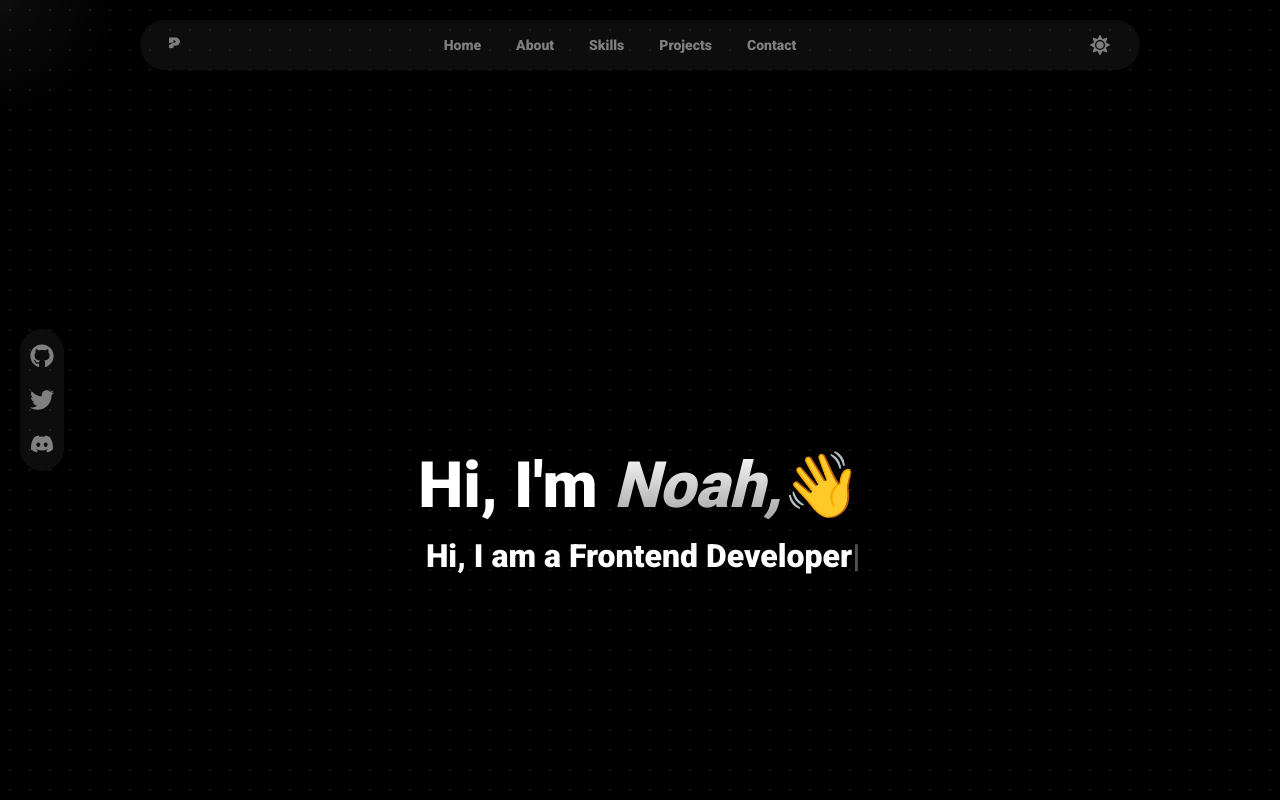
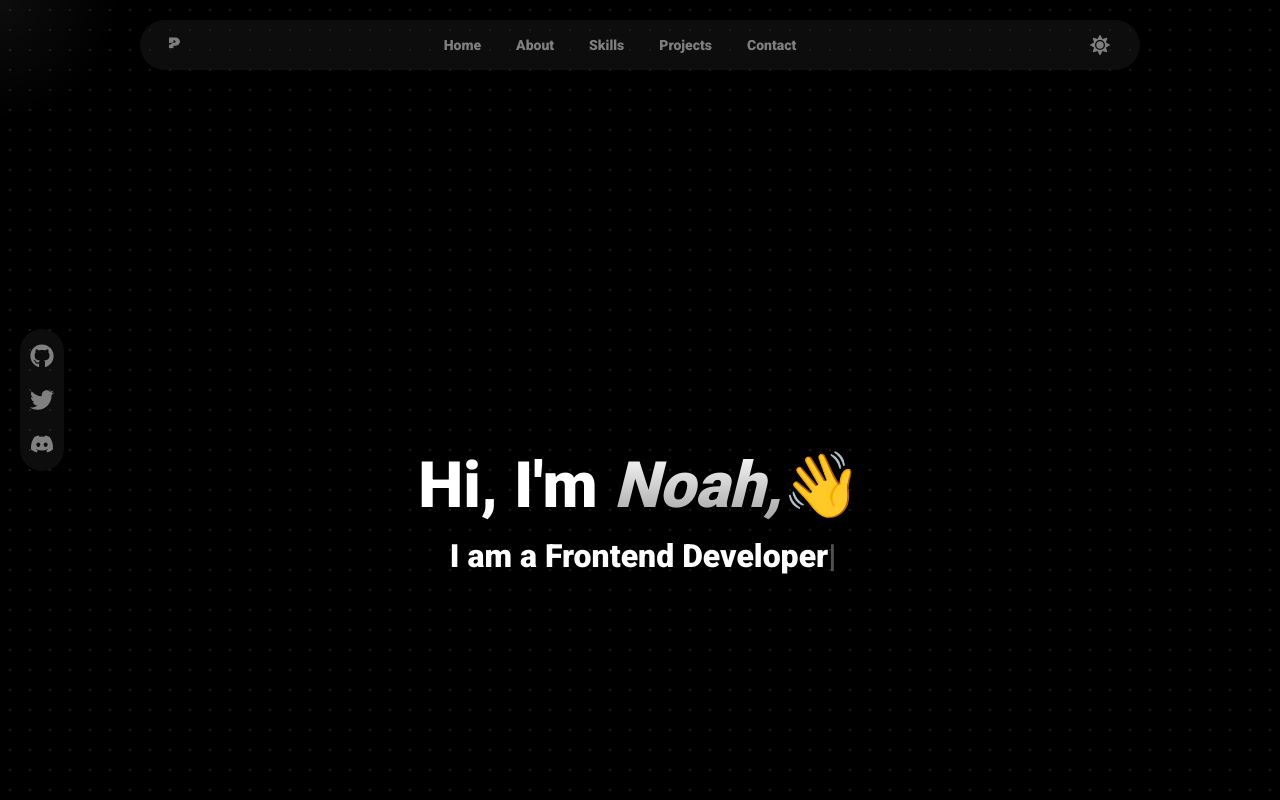
Before and after one commit to NoahWhiteson/noahw, a React (Create React App) app: page / in a window 1280 px wide. Shown: the top 800 px of the page. Built offline with nearby package versions, Linux system fonts and the light colour scheme.

Commit message:
Update App.tsx

```diff
--- a/src/App.tsx
+++ b/src/App.tsx
@@ -30,7 +30,7 @@ interface TrailPoint {
 function App() {
   const [animationComplete, setAnimationComplete] = useState(false);
   const [displayedText, setDisplayedText] = useState('');
-  const roles = ['Hi, I am a Frontend Developer', 'Hi, I am a Backend Developer'];
+  const roles = ['I am a Frontend Developer', 'I am a Backend Developer'];
   const [currentRoleIndex, setCurrentRoleIndex] = useState(0);
   const [mousePosition, setMousePosition] = useState({ x: 0, y: 0 });
   const [isDarkMode, setIsDarkMode] = useState(true);
@@ -198,7 +198,7 @@ function App() {
     setIsDarkMode(!isDarkMode);
   };
 
-  const aboutMeText = "I am a developer with experience in both frontend and backend technologies. I focus on creating user-friendly web applications that are responsive and efficient. On the frontend, I use HTML, CSS, and JavaScript frameworks to design intuitive interfaces. On the backend, I work with server-side languages and databases to manage data and application logic. I enjoy solving complex problems and delivering reliable solutions.";
+  const aboutMeText = "I am a 13 year old developer with experience in both frontend and backend technologies. I focus on creating user-friendly web applications that are responsive and efficient. On the frontend, I use HTML, CSS, and JavaScript frameworks to design intuitive interfaces. On the backend, I work with server-side languages and databases to manage data and application logic. I enjoy solving complex problems and delivering reliable solutions.";
 
   useEffect(() => {
     const glitchText = document.querySelector('.glitch-text') as HTMLElement;
```
